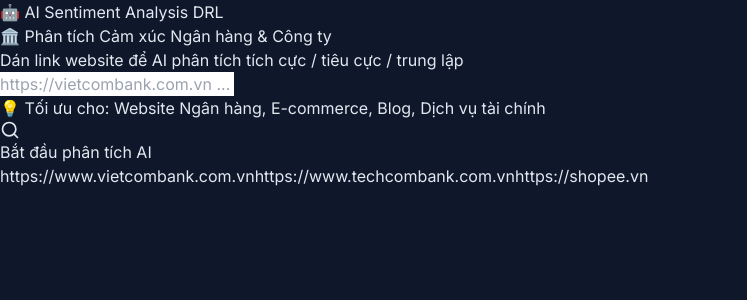
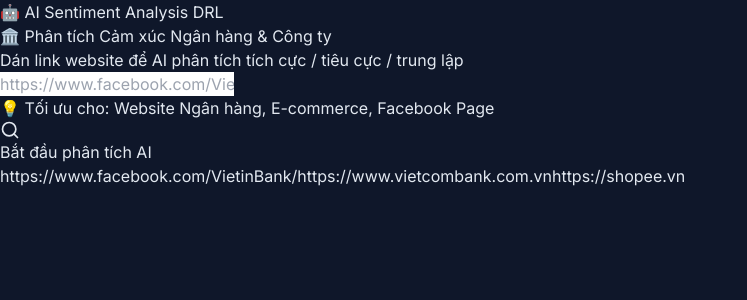
Before and after one commit to trongltgit/Sentiment-Analysis-DRL, a React (Vite) app in the folder frontend/: page / in a window 1280 px wide. Shown: the top 300 px of the page, without its empty margins (0-747 px from the left). Built offline with nearby package versions, Linux system fonts and the light colour scheme.

Commit message:
Update URLInput.jsx

```diff
--- a/frontend/src/components/URLInput.jsx
+++ b/frontend/src/components/URLInput.jsx
@@ -12,17 +12,12 @@
 
   const detectPlatform = (u) => {
     const lower = u.toLowerCase();
-    if (lower.includes('vietcombank') || lower.includes('techcombank') ||
-        lower.includes('mbbank')      || lower.includes('bidv') ||
-        lower.includes('acb')         || lower.includes('vietinbank')) {
+    if (['vietcombank','techcombank','mbbank','bidv','acb','vietinbank'].some(b => lower.includes(b)))
       return { name: 'Ngân hàng', icon: <Landmark className="h-4 w-4" />, color: 'bg-emerald-600' };
-    }
-    if (lower.includes('shopee.vn') || lower.includes('lazada.vn') || lower.includes('tiki.vn')) {
+    if (['shopee.vn','lazada.vn','tiki.vn'].some(s => lower.includes(s)))
       return { name: 'E-Commerce', icon: '🛒', color: 'bg-orange-500' };
-    }
-    if (lower.includes('facebook.com')) {
+    if (lower.includes('facebook.com'))
       return { name: 'Facebook', icon: '📘', color: 'bg-blue-600' };
-    }
     return { name: 'Website', icon: '🌐', color: 'bg-gray-600' };
   };
 
@@ -34,19 +29,33 @@
     setError('');
 
     try {
-      // ✅ Gọi POST /api/v1/analyze — dùng relative URL, nginx proxy tới backend
+      console.log('📤 Gửi request phân tích:', url.trim());
+
       const response = await axios.post('/api/v1/analyze', {
         url:          url.trim(),
         max_comments: 100,
       });
 
       const data = response.data;
-      console.log('✅ Job tạo thành công:', data);
+      console.log('📥 Response từ server:', data);
 
-      // Gọi callback để App.jsx navigate đến /analysis/:id
-      if (onAnalysisStart) {
+      const jobId = data?.id;
+      if (!jobId) {
+        throw new Error('Server không trả về job id: ' + JSON.stringify(data));
+      }
+
+      console.log('🎯 Job ID nhận được:', jobId);
+
+      // Gọi callback (App.jsx sẽ navigate)
+      if (typeof onAnalysisStart === 'function') {
+        console.log('📞 Gọi onAnalysisStart...');
         onAnalysisStart(data);
+      } else {
+        // Fallback: navigate bằng window nếu callback không hoạt động
+        console.warn('⚠️ onAnalysisStart không phải function, dùng window.location');
+        window.location.href = `/analysis/${jobId}`;
       }
+
     } catch (err) {
       console.error('❌ Lỗi submit:', err);
       const msg = err.response?.data?.detail || err.message || 'Không thể phân tích link này.';
@@ -74,13 +83,12 @@
         </p>
 
         <form onSubmit={handleSubmit} className="space-y-4">
-          {/* Input URL */}
           <div className="relative">
             <input
               type="text"
               value={url}
               onChange={(e) => { setUrl(e.target.value); setError(''); }}
-              placeholder="https://vietcombank.com.vn ..."
+              placeholder="https://www.facebook.com/VietinBank/ ..."
               className="w-full pl-6 pr-36 py-4 bg-black/20 border border-white/10 rounded-xl text-white placeholder-gray-500 outline-none focus:ring-2 focus:ring-emerald-500 transition"
             />
             {platform && (
@@ -91,19 +99,16 @@
             )}
           </div>
 
-          {/* Gợi ý */}
           <p className="text-gray-500 text-xs text-center">
-            💡 Tối ưu cho: Website Ngân hàng, E-commerce, Blog, Dịch vụ tài chính
+            💡 Tối ưu cho: Website Ngân hàng, E-commerce, Facebook Page
           </p>
 
-          {/* Lỗi */}
           {error && (
             <div className="bg-red-500/10 border border-red-500/30 rounded-lg px-4 py-3 text-red-300 text-sm">
               {error}
             </div>
           )}
 
-          {/* Nút submit */}
           <button
             type="submit"
             disabled={loading || !url.trim()}
@@ -117,19 +122,19 @@
         </form>
       </div>
 
-      {/* Ví dụ nhanh */}
+      {/* Quick examples */}
       <div className="mt-4 flex flex-wrap gap-2 justify-center">
         {[
+          'https://www.facebook.com/VietinBank/',
           'https://www.vietcombank.com.vn',
-          'https://www.techcombank.com.vn',
           'https://shopee.vn',
-        ].map((example) => (
+        ].map((ex) => (
           <button
-            key={example}
-            onClick={() => setUrl(example)}
+            key={ex}
+            onClick={() => setUrl(ex)}
             className="text-xs text-gray-400 hover:text-cyan-400 bg-white/5 hover:bg-white/10 border border-white/10 px-3 py-1.5 rounded-full transition"
           >
-            {example}
+            {ex}
           </button>
         ))}
       </div>
```
